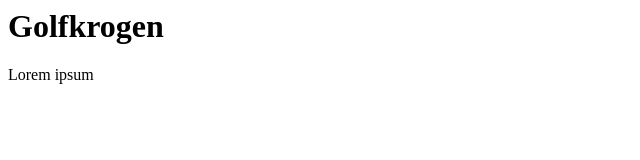
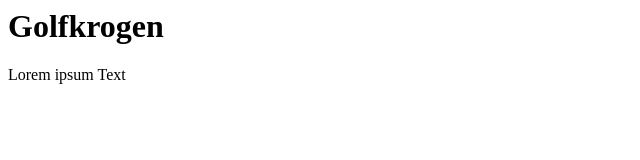
Before and after one commit to jlindb/gkrogen, a plain HTML site: page index.html in a window 1280 px wide. Shown: the full height of the page, 0-640 px from the left. Drawn offline with Linux system fonts and the light colour scheme.

Commit message:
Change Lorem
Text

```diff
--- a/index.html
+++ b/index.html
@@ -1,2 +1,2 @@
 <h1>Golfkrogen</h1>
-<p>Lorem ipsum</p>
+<p>Lorem ipsum Text</p>
```
